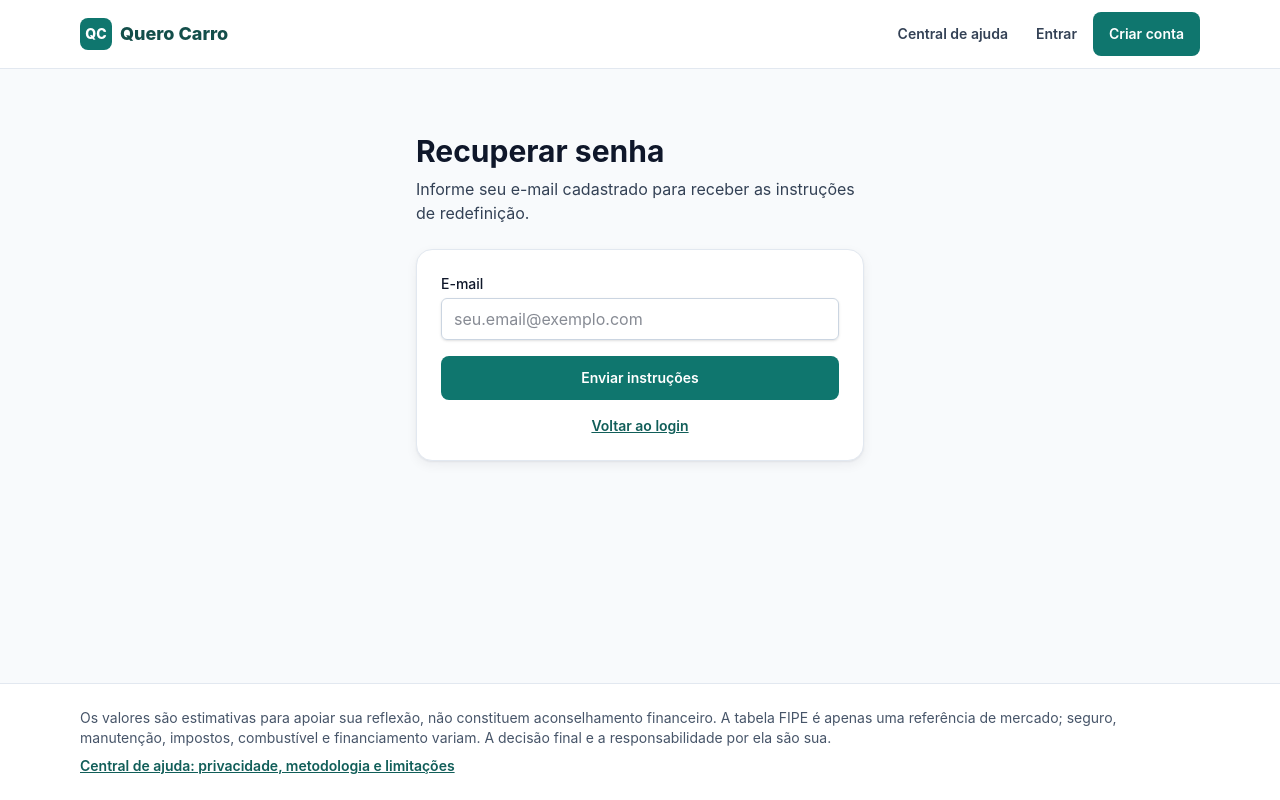
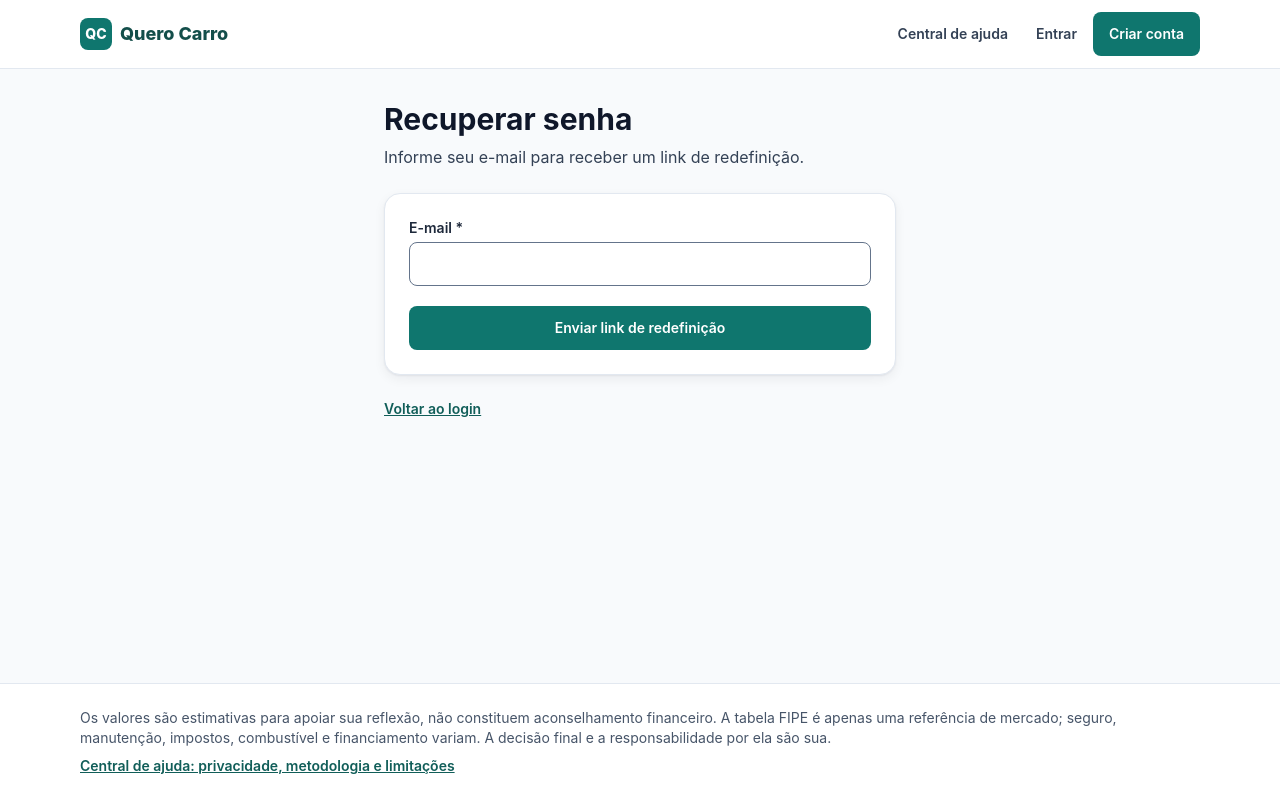
Before and after one commit to jeansantosjesus/querocarro, a React (Vite) app: page /#/recuperar-senha in a window 1280 px wide. Built offline with nearby package versions, Linux system fonts and the light colour scheme; no server answers.

Commit message:
Refactor ForgotPasswordPage to use react-hook-form

```diff
--- a/src/pages/ForgotPasswordPage.tsx
+++ b/src/pages/ForgotPasswordPage.tsx
@@ -1,84 +1,72 @@
+import { zodResolver } from '@hookform/resolvers/zod'
 import { useState } from 'react'
+import { useForm } from 'react-hook-form'
 import { Link } from 'react-router-dom'
 import { Alert } from '../components/ui/Alert'
+import { Field } from '../components/ui/Field'
 import { PageTitle } from '../components/ui/PageTitle'
 import { useAuth } from '../features/auth/AuthContext'
+import { AUTH_MESSAGES } from '../services/auth/types'
+import { forgotPasswordSchema, type ForgotPasswordValues } from '../schemas/auth'
 
 export function ForgotPasswordPage() {
-  const { resetPassword } = useAuth()
-  const [email, setEmail] = useState('')
-  const [error, setError] = useState<string | null>(null)
-  const [success, setSuccess] = useState(false)
-  const [loading, setLoading] = useState(false)
+  const { requestPasswordReset } = useAuth()
+  const [sent, setSent] = useState(false)
+  const [formError, setFormError] = useState<string | null>(null)
 
-  async function handleSubmit(e: React.FormEvent) {
-    e.preventDefault()
-    setError(null)
-    setLoading(true)
+  const {
+    register,
+    handleSubmit,
+    formState: { errors, isSubmitting },
+  } = useForm<ForgotPasswordValues>({
+    resolver: zodResolver(forgotPasswordSchema),
+    defaultValues: { email: '' },
+  })
 
-    try {
-      await resetPassword(email)
-      setSuccess(true)
-    } catch (err: unknown) {
-      setError(
-        err instanceof Error ? err.message : 'Ocorreu um erro ao enviar o e-mail de recuperação.',
-      )
-    } finally {
-      setLoading(false)
+  async function onSubmit(values: ForgotPasswordValues) {
+    setFormError(null)
+    const result = await requestPasswordReset(values.email)
+    if (!result.ok) {
+      setFormError(result.message)
+      return
     }
+    setSent(true)
   }
 
   return (
-    <div className="mx-auto max-w-md space-y-6 py-8">
+    <div className="mx-auto max-w-lg">
       <PageTitle
         title="Recuperar senha"
-        subtitle="Informe seu e-mail cadastrado para receber as instruções de redefinição."
+        subtitle="Informe seu e-mail para receber um link de redefinição."
       />
 
-      {error ? (
-        <Alert tone="error" title="Atenção">
-          {error}
-        </Alert>
-      ) : null}
-
-      {success ? (
-        <div className="space-y-4">
-          <Alert tone="success" title="E-mail enviado!">
-            Se houver uma conta associada a <strong>{email}</strong>, você receberá um link para
-            redefinir sua senha em instantes.
-          </Alert>
-          <Link to="/login" className="qc-btn-primary block text-center">
-            Voltar para o login
-          </Link>
-        </div>
+      {sent ? (
+        <Alert tone="good">{AUTH_MESSAGES.resetSent}</Alert>
       ) : (
-        <form onSubmit={handleSubmit} className="qc-card space-y-4 p-6">
-          <div>
-            <label htmlFor="email" className="block text-sm font-medium text-ink-900">
-              E-mail
-            </label>
-            <input
-              id="email"
-              type="email"
-              required
-              value={email}
-              onChange={(e) => setEmail(e.target.value)}
-              className="mt-1 block w-full rounded-md border border-ink-300 px-3 py-2 shadow-sm focus:border-brand-500 focus:outline-none focus:ring-1 focus:ring-brand-500"
-              placeholder="seu.email@exemplo.com"
-            />
-          </div>
-
-          <button type="submit" disabled={loading} className="qc-btn-primary w-full justify-center">
-            {loading ? 'Enviando...' : 'Enviar instruções'}
+        <form onSubmit={handleSubmit(onSubmit)} noValidate className="qc-card space-y-5 p-6">
+          {formError ? <Alert tone="bad">{formError}</Alert> : null}
+          <Field label="E-mail" required error={errors.email?.message}>
+            {(props) => (
+              <input
+                {...props}
+                type="email"
+                className="qc-input"
+                autoComplete="email"
+                {...register('email')}
+              />
+            )}
+          </Field>
+          <button type="submit" className="qc-btn-primary w-full" disabled={isSubmitting}>
+            {isSubmitting ? 'Enviando…' : 'Enviar link de redefinição'}
           </button>
-
-          <div className="text-center text-sm">
-            <Link to="/login" className="font-semibold text-brand-800 underline">
-              Voltar ao login
-            </Link>
-          </div>
         </form>
       )}
+
+      <p className="mt-6 text-sm">
+        <Link to="/entrar" className="font-semibold text-brand-800 underline">
+          Voltar ao login
+        </Link>
+      </p>
     </div>
   )
 }
```
